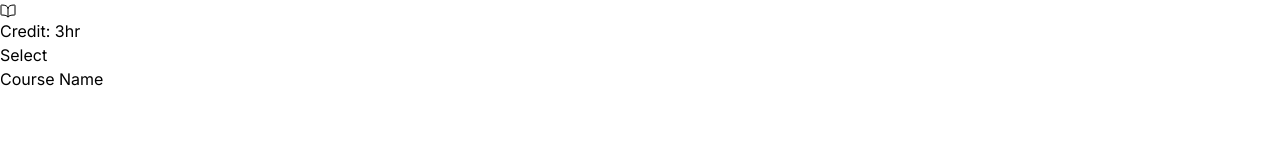
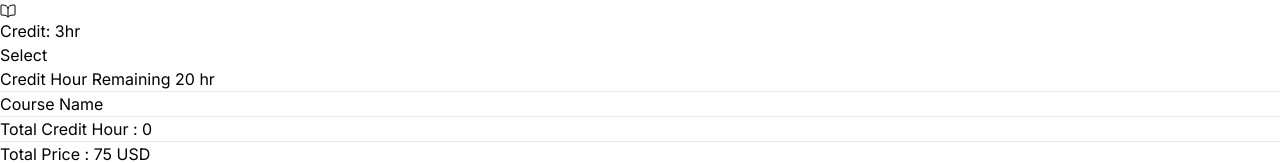
Before and after one commit to DressedHuman/My-Course-Roster, a React (Vite) app: page / in a window 1280 px wide. Shown: the part 4025-4188 px from the top of the page. Before the commit the page ends 4116 px from the top, so only its background shows below. Built offline with nearby package versions, Linux system fonts and the light colour scheme.

Commit message:
redesigned the classes and finished setting a basic toast showing when trying to select more than 20 credits

```diff
--- a/package.json
+++ b/package.json
@@ -13,7 +13,8 @@
     "prop-types": "^15.8.1",
     "react": "^18.2.0",
     "react-dom": "^18.2.0",
-    "react-icons": "^4.11.0"
+    "react-icons": "^4.11.0",
+    "react-toastify": "^9.1.3"
   },
   "devDependencies": {
     "@types/react": "^18.2.15",
--- a/src/App.jsx
+++ b/src/App.jsx
@@ -1,23 +1,42 @@
 import { useState } from "react"
 import Courses from "./components/Courses/Courses"
 import SelectedCourses from "./components/SelectedCourses/SelectedCourses"
+import { ToastContainer, toast } from "react-toastify";
+import 'react-toastify/dist/ReactToastify.css'
 
 function App() {
   const [selectedCourses, setSelectedCourses] = useState([]);
 
+  const [credit, setCredit] = useState(20);
+
+  const handleCredit = newCredit => {
+    setCredit(credit - newCredit);
+  }
+
   const handleSelect = course => {
-    setSelectedCourses([...selectedCourses, course])
+    if (course.credit <= credit) {
+      setSelectedCourses([...selectedCourses, course]);
+      handleCredit(course.credit)
+    }
+    else { toast("You can't select more than 20 credits!") }
   }
 
   return (
     <div className="py-5 md:py-7 lg:py-12 px-7 md:px-12 lg:px-16 bg-[#F3F3F3]">
-      <h1 className="text-[32px] font-bold text-[#1C1B1B] text-center">Course Registration</h1>
+      <ToastContainer></ToastContainer>
+      <h1 className="text-[32px] font-bold text-[#1C1B1B] text-center mb-8">Course Registration</h1>
 
       <div className="flex flex-col md:flex-col-reverse lg:flex-row gap-6">
-        <Courses handleSelect={handleSelect}></Courses>
-        <SelectedCourses
-          selectedCourses={selectedCourses}
-        ></SelectedCourses>
+        <Courses
+          handleSelect={handleSelect}
+          handleCredit={handleCredit}
+        ></Courses>
+        <div className="lg:w-1/4">
+          <SelectedCourses
+            selectedCourses={selectedCourses}
+            credit={credit}
+          ></SelectedCourses>
+        </div>
       </div>
     </div>
   )
--- a/src/components/Course/Course.jsx
+++ b/src/components/Course/Course.jsx
@@ -20,7 +20,9 @@
                     <p>Credit: {credit}hr</p>
                 </div>
             </div>
-            <button onClick={() => handleSelect(course)} className='bg-[#2F80ED] text-white py-2 w-full rounded-lg text-center text-lg font-semibold'>Select</button>
+            <button onClick={() => {
+                handleSelect(course);
+            }} className='bg-[#2F80ED] text-white py-2 w-full rounded-lg text-center text-lg font-semibold'>Select</button>
         </div>
     );
 };
--- a/src/components/SelectedCourses/SelectedCourses.jsx
+++ b/src/components/SelectedCourses/SelectedCourses.jsx
@@ -1,20 +1,30 @@
 import PropTypes from 'prop-types'
 
-const SelectedCourses = ({selectedCourses}) => {
+const SelectedCourses = ({selectedCourses, credit}) => {
     return (
         <div className='bg-white p-6 rounded-xl'>
+            <h2 className='text-lg font-bold text-[#2F80ED]'>Credit Hour Remaining {credit} hr</h2>
+            <hr className='my-4'/>
             <h2 className='text-[#1C1B1B] text-xl font-bold'>Course Name</h2>
-            <ol className='mx-6 list-disc'>
+            <div className='my-6'>
                 {
-                    selectedCourses.map((course, idx) => <li key={idx}>{course.course_title}</li>)
+                    selectedCourses.map((course, idx) => <p
+                        key={idx}
+                        className='text-[#1c1b1b99]'
+                    >{idx+1} {course.course_title}</p>)
                 }
-            </ol>
+            </div>
+            <hr />
+            <p className='my-4 text-[#1c1b1bcc] font-medium'>Total Credit Hour : {20-credit}</p>
+            <hr />
+            <p className='mt-4 text-[#1c1b1bcc] font-medium'>Total Price : 75 USD</p>
         </div>
     );
 };
 
 SelectedCourses.propTypes = {
     selectedCourses: PropTypes.array,
+    credit: PropTypes.number,
 }
 
 export default SelectedCourses;
```
Also changed, not shown: 1 other file (tests, documents, lock files or other folders).
